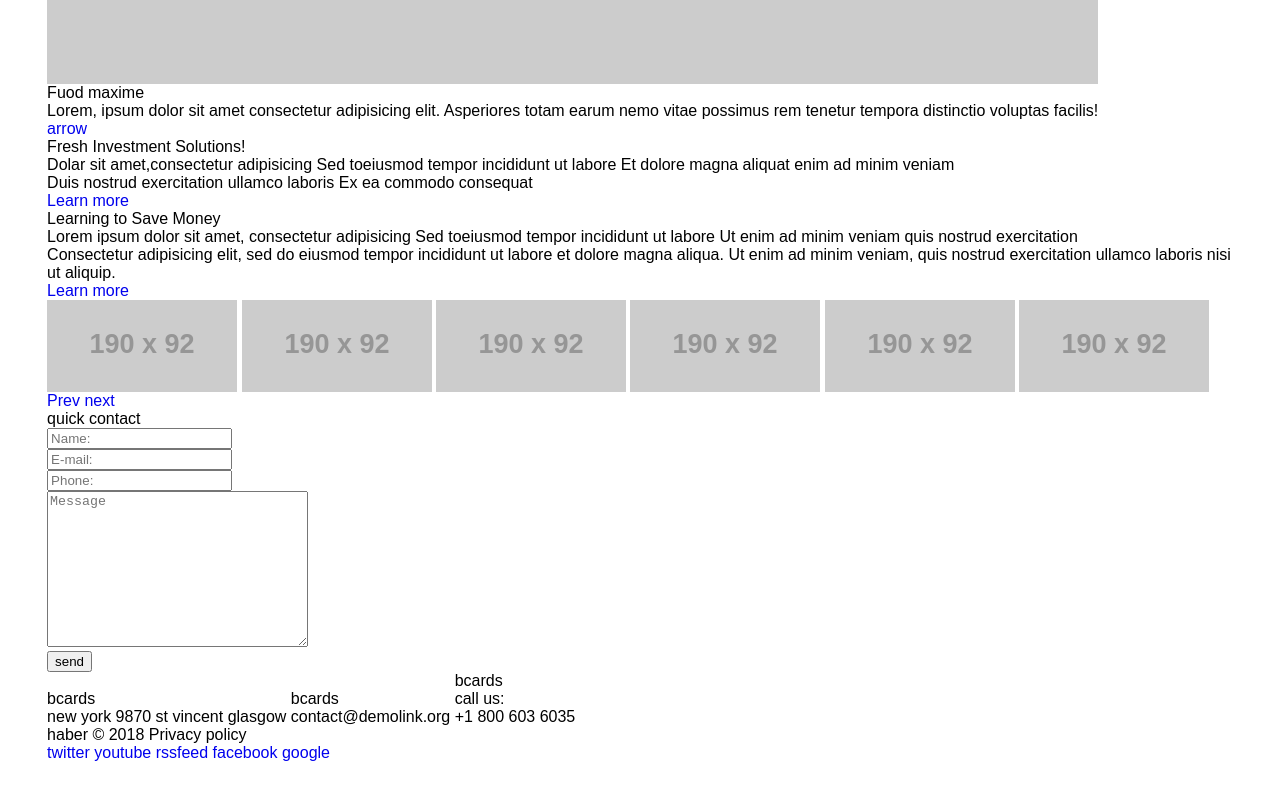
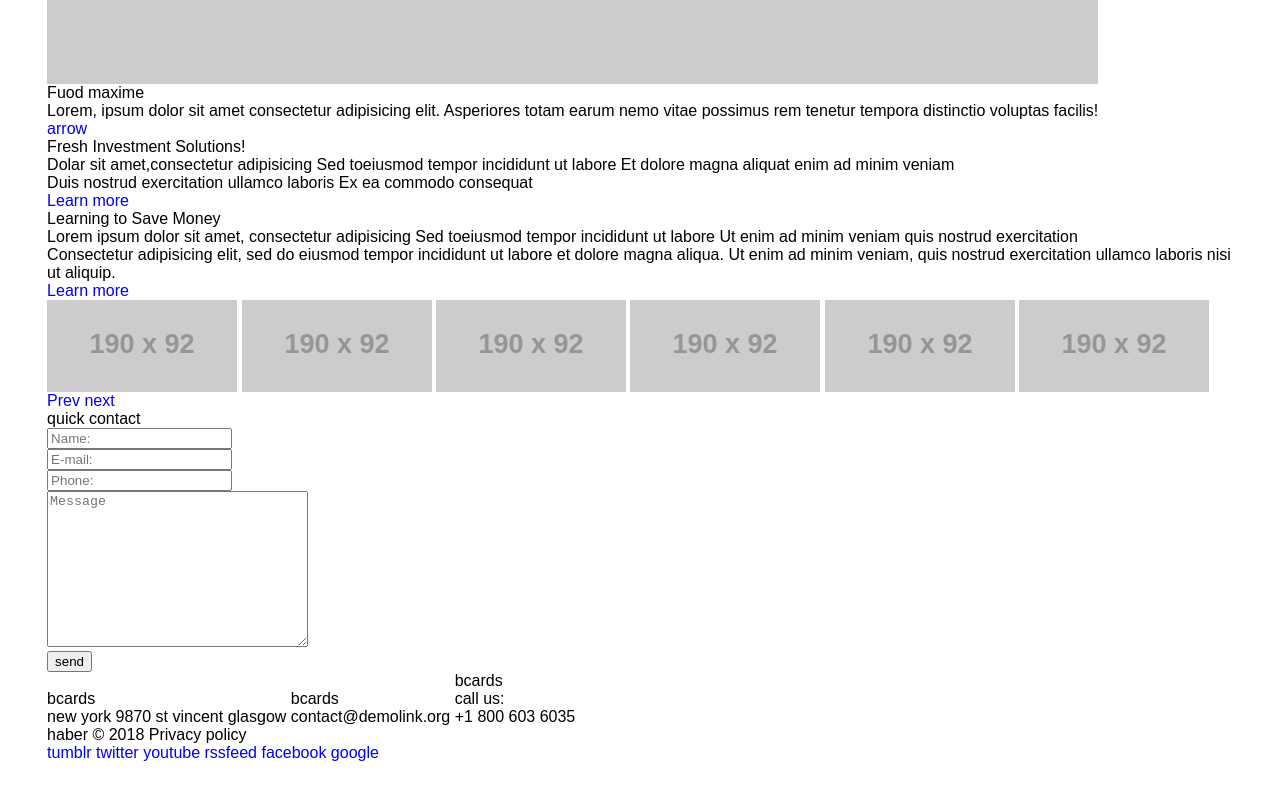
Before and after one commit to saifaliaxioned/haber_temp, a plain HTML site: page index.html in a window 1280 px wide. Shown: the part 4233-5033 px from the top of the page. Drawn offline with Linux system fonts and the light colour scheme; grey boxes are pictures that could not be loaded; placeholder pictures from the web are drawn by us.

Commit message:
footer social media icon added

```diff
--- a/index.html
+++ b/index.html
@@ -374,6 +374,8 @@
               <span class="comp-name">haber</span> &copy; 2018 Privacy policy
             </div>
             <ul class="social-media">
+              <li class="social-list"><a href="#FIXME" title="Tumblr" class="social-link tumblr" target="_blank"
+                  rel="noopener noreferrer">tumblr</a></li>
               <li class="social-list"><a href="#FIXME" title="Twitter" class="social-link twitter" target="_blank"
                   rel="noopener noreferrer">twitter</a></li>
               <li class="social-list"><a href="#FIXME" title="Youtube" class="social-link youtube" target="_blank"
```
